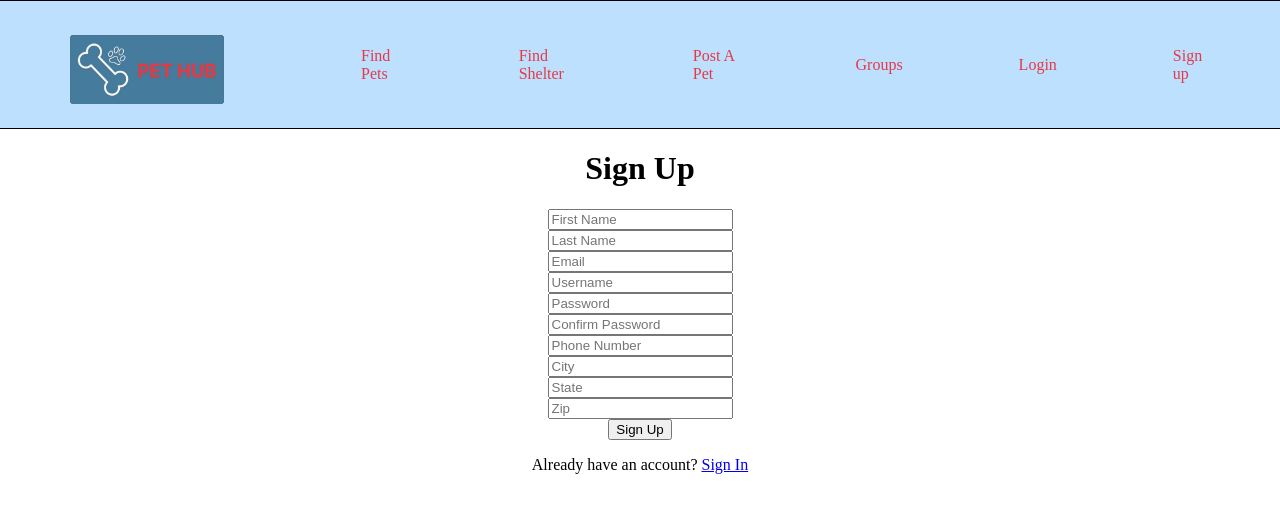
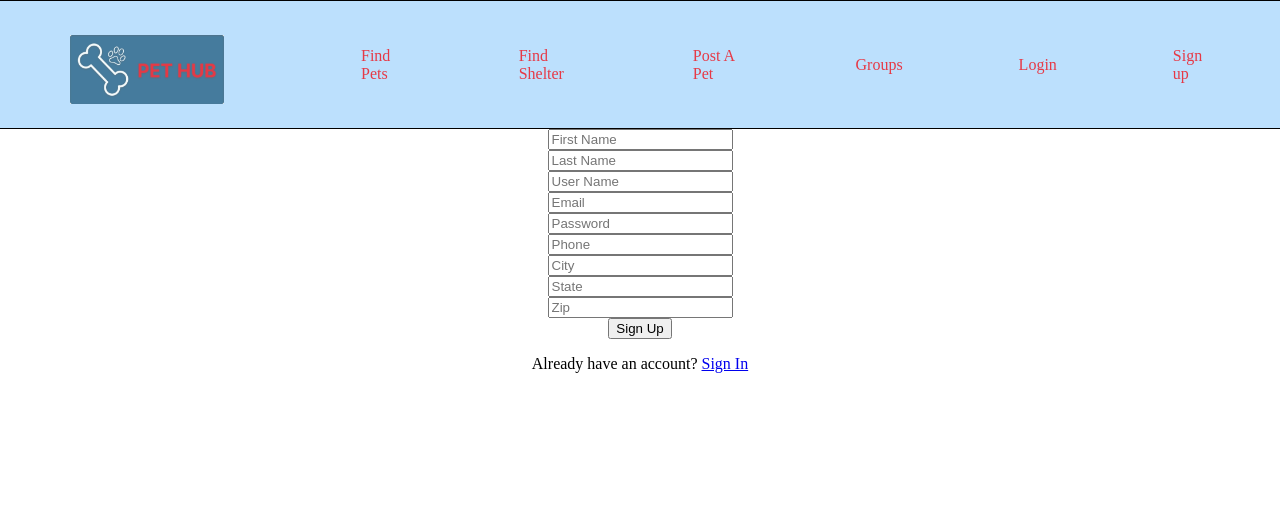
Before and after one commit to Cliffp15/Pethub, a React (Create React App) app in the folder pethub/: page /signup in a window 1280 px wide. Shown: the top 512 px of the page. Built offline with nearby package versions, Linux system fonts and the light colour scheme.

Commit message:
testing merge complications

```diff
--- a/pethub/src/pages/SignUp.jsx
+++ b/pethub/src/pages/SignUp.jsx
@@ -1,260 +1,60 @@
-// import React, { useState } from "react";
-// import axios from "axios";
-// import { useNavigate, Link } from "react-router-dom";
+import React, { useState } from "react";
+import axios from "axios";
+import { useNavigate, Link } from "react-router-dom";
 
-// const SignUp = () => {
-//   const [firstName, setFirstName] = useState("");
-//   const [lastName, setLastName] = useState("");
-//   const [email, setEmail] = useState("");
-//   const [password, setPassword] = useState("");
-//   // const [rePassword, setRePassword] = useState('');
-//   const [userName, setUserName] = useState("");
-//   const [phone, setPhone] = useState("");
-//   const [city, setCity] = useState("");
-//   const [state, setState] = useState("");
-//   const [zip, setZip] = useState("");
-//   // const [profilePicture, setProfilePicture] = useState(null);
+const SignUp = () => {
+  const [firstName, setFirstName] = useState("");
+  const [lastName, setLastName] = useState("");
+  const [email, setEmail] = useState("");
+  const [password, setPassword] = useState("");
+  // const [rePassword, setRePassword] = useState('');
+  const [userName, setUserName] = useState("");
+  const [phone, setPhone] = useState("");
+  const [city, setCity] = useState("");
+  const [state, setState] = useState("");
+  const [zip, setZip] = useState("");
+  // const [profilePicture, setProfilePicture] = useState(null);
 
-//   // let navigate = useNavigate();
-//   // const routeChange = () => {
-//   //   let path = `/`;
-//   //   navigate(path);
-//   // };
-
-//   const handleSubmit = (e) => {
-//     console.log("button was pressed");
-
-//     e.preventDefault();
-
-//     const data = {
-//       firstName: firstName,
-//       lastName: lastName,
-//       userName: userName,
-//       email: email,
-//       password: password,
-//       phone: phone,
-//       city: city,
-//       state: state,
-//       zip: zip,
-//     };
-
-//     //   const formData = new FormData();
-//     //   formData.append('firstName', firstName);
-//     //   formData.append('lastName', lastName);
-//     //  // formData.append('rePassword', rePassword);
-//     //   formData.append('userName', userName)
-//     //   formData.append('email', email);
-//     //   formData.append('password', password);
-//     //   formData.append('phone', phone);
-//     //   formData.append('city', city);
-//     //   formData.append('state', state);
-//     //   formData.append('zip', zip);
-//     // formData.append('profilePicture', profilePicture, profilePicture.name);
-
-//     axios({
-//       method: "post",
-//       url: "http://localhost:3001/signup",
-//       data: data,
-//       headers: { "Content-Type": "application/json" },
-//     })
-//       .then(function (response) {
-//         //handle success
-//         console.log(response);
-//         alert("User signed up successfully");
-//       })
-//       .catch(function (response) {
-//         //handle error
-//         console.log(response);
-//         alert("An error occurred. Please try again.");
-//       });
-
-//     // axios
-//     //   .post('http://localhost:3001/signup', formData)
-//     //   .then((res) => {
-//     //     console.log(res);
-//     //     alert('User signed up successfully');
-//     //   })
-//     //   .catch((err) => {
-//     //     console.log(err);
-//     //     alert('An error occurred. Please try again.');
-//     //   });
-//   };
-//   return (
-//     <form onSubmit={handleSubmit}>
-//       <div>
-//         <input
-//           placeholder="First Name"
-//           type="text"
-//           id="firstName"
-//           value={firstName}
-//           onChange={(e) => setFirstName(e.target.value)}
-//         />
-//       </div>
-
-//       <div>
-//         <input
-//           placeholder="Last Name"
-//           type="text"
-//           id="LastName"
-//           value={lastName}
-//           onChange={(e) => setLastName(e.target.value)}
-//         />
-//       </div>
-
-//       <div>
-//         <input
-//           placeholder="User Name"
-//           type="text"
-//           id="userName"
-//           value={userName}
-//           onChange={(e) => setUserName(e.target.value)}
-//         />
-//       </div>
-
-//       <div>
-//         <input
-//           placeholder="Email"
-//           type="text"
-//           id="email"
-//           value={email}
-//           onChange={(e) => setEmail(e.target.value)}
-//         />
-//       </div>
-
-//       <div>
-//         <input
-//           placeholder="Password"
-//           type="text"
-//           id="password"
-//           value={password}
-//           onChange={(e) => setPassword(e.target.value)}
-//         />
-//       </div>
-
-//       {/* <div>
-//         <input
-//         placeholder='Re-enter Password'
-//           type="text"
-//           id="rePassword"
-//           value={rePassword}
-//           onChange={(e) => setRePassword(e.target.value)}
-//           />
-//       </div> */}
-
-//       <div>
-//         <input
-//           placeholder="Phone"
-//           type="text"
-//           id="phone"
-//           value={phone}
-//           onChange={(e) => setPhone(e.target.value)}
-//         />
-//       </div>
-
-//       <div>
-//         <input
-//           placeholder="City"
-//           type="text"
-//           id="city"
-//           value={city}
-//           onChange={(e) => setCity(e.target.value)}
-//         />
-//       </div>
-
-//       <div>
-//         <input
-//           placeholder="State"
-//           type="text"
-//           id="state"
-//           value={state}
-//           onChange={(e) => setState(e.target.value)}
-//         />
-//       </div>
-
-//       <div>
-//         <input
-//           placeholder="Zip"
-//           type="text"
-//           id="zip"
-//           value={zip}
-//           onChange={(e) => setZip(e.target.value)}
-//         />
-//       </div>
-//       <button type="submit" onClick={handleSubmit}>
-//         {" "}
-//         Sign Up
-//       </button>
-//       <p>
-//         Already have an account? <Link to="/login">Sign In</Link>
-//       </p>
-//     </form>
-//   );
+  // let navigate = useNavigate();
+  // const routeChange = () => {
+  //   let path = `/`;
+  //   navigate(path);
   // };
 
-// export default SignUp;
+  const handleSubmit = (e) => {
+    console.log("button was pressed");
 
-import React, { useState } from "react";
-import { Link, useNavigate } from "react-router-dom";
-import axios from "axios";
+    e.preventDefault();
 
-const SignUp = (props) => {
-  const [formData, setFormData] = useState({
-    firstName: "",
-    lastName: "",
-    email: "",
-    userName: "",
-    password: "",
-    password2: "",
-    phone: "",
-    city: "",
-    state: "",
-    zip: "",
-  });
+    const data = {
+      firstName: firstName,
+      lastName: lastName,
+      userName: userName,
+      email: email,
+      password: password,
+      phone: phone,
+      city: city,
+      state: state,
+      zip: zip,
+    };
 
-  const {
-    firstName,
-    lastName,
-    email,
-    userName,
-    password,
-    password2,
-    phone,
-    city,
-    state,
-    zip,
-  } = formData;
-
-  const onChange = (e) =>
-    setFormData({ ...formData, [e.target.name]: e.target.value });
-
-  const onSubmit = async (e) => {
-    e.preventDefault();
-    if (password !== password2) {
-      console.log("Passwords do not match");
-      alert("Passwords do not match");
-    } else {
-      const newUser = {
-        firstName,
-        lastName,
-        email,
-        userName,
-        password,
-        phone,
-        city,
-        state,
-        zip,
-      };
-      if (true) {
-        navigate("/");
-      } else {
-        // Handle authentication error here
-        alert("An error occurred. Please try again.");
-      }
+    //   const formData = new FormData();
+    //   formData.append('firstName', firstName);
+    //   formData.append('lastName', lastName);
+    //  // formData.append('rePassword', rePassword);
+    //   formData.append('userName', userName)
+    //   formData.append('email', email);
+    //   formData.append('password', password);
+    //   formData.append('phone', phone);
+    //   formData.append('city', city);
+    //   formData.append('state', state);
+    //   formData.append('zip', zip);
+    // formData.append('profilePicture', profilePicture, profilePicture.name);
 
     axios({
       method: "post",
       url: "http://localhost:3001/signup",
-        data: formData,
+      data: data,
       headers: { "Content-Type": "application/json" },
     })
       .then(function (response) {
@@ -267,138 +67,338 @@ const SignUp = (props) => {
         console.log(response);
         alert("An error occurred. Please try again.");
       });
-    }
+
+    // axios
+    //   .post('http://localhost:3001/signup', formData)
+    //   .then((res) => {
+    //     console.log(res);
+    //     alert('User signed up successfully');
+    //   })
+    //   .catch((err) => {
+    //     console.log(err);
+    //     alert('An error occurred. Please try again.');
+    //   });
   };
-
-  let navigate = useNavigate();
-
   return (
-    <div className="form-container">
-      <h1>Sign Up</h1>
-      <form onSubmit={(e) => onSubmit(e)}>
-        <div className="form-group">
-          {/* <label htmlFor="name">First Name</label> */}
+    <form onSubmit={handleSubmit}>
+      <div>
         <input
           placeholder="First Name"
           type="text"
-            name="firstName"
-            id="firstName2"
+          id="firstName"
           value={firstName}
-            onChange={(e) => onChange(e)}
-            required
+          onChange={(e) => setFirstName(e.target.value)}
         />
       </div>
-        <div className="form-group">
-          {/* <label htmlFor="email">Email Address</label> */}
+
+      <div>
         <input
           placeholder="Last Name"
           type="text"
-            name="lastName"
-            id="lName2"
+          id="LastName"
           value={lastName}
-            onChange={(e) => onChange(e)}
-            required
+          onChange={(e) => setLastName(e.target.value)}
         />
       </div>
-        <div className="form-group">
-          {/* <label htmlFor="email">Email Address</label> */}
+
+      <div>
+        <input
+          placeholder="User Name"
+          type="text"
+          id="userName"
+          value={userName}
+          onChange={(e) => setUserName(e.target.value)}
+        />
+      </div>
+
+      <div>
         <input
           placeholder="Email"
-            type="email"
-            name="email"
+          type="text"
+          id="email"
           value={email}
-            onChange={(e) => onChange(e)}
-            required
+          onChange={(e) => setEmail(e.target.value)}
         />
       </div>
-        <div className="form-group">
-          {/* <label htmlFor="email">Email Address</label> */}
+
+      <div>
         <input
-            placeholder="Username"
+          placeholder="Password"
           type="text"
-            name="userName"
-            id="userName2"
-            value={userName}
-            onChange={(e) => onChange(e)}
-            required
+          id="password"
+          value={password}
+          onChange={(e) => setPassword(e.target.value)}
         />
       </div>
-        <div className="form-group">
-          {/* <label htmlFor="password">Password</label> */}
+
+      {/* <div>
         <input
-            placeholder="Password"
-            type="password"
-            name="password"
-            value={password}
-            onChange={(e) => onChange(e)}
-            required
-            minLength="6"
+        placeholder='Re-enter Password'
+          type="text"
+          id="rePassword"
+          value={rePassword}
+          onChange={(e) => setRePassword(e.target.value)}
+          />
+      </div> */}
+
+      <div>
+        <input
+          placeholder="Phone"
+          type="text"
+          id="phone"
+          value={phone}
+          onChange={(e) => setPhone(e.target.value)}
         />
       </div>
-        <div className="form-group">
-          {/* <label htmlFor="password2">Confirm Password</label> */}
-          <input
-            placeholder="Confirm Password"
-            type="password"
-            name="password2"
-            value={password2}
-            onChange={(e) => onChange(e)}
-            required
-            minLength="6"
-          />
 
-          <div className="form-group">
-            {/* <label htmlFor="phone"> Phone Number</label> */}
-            <input
-              placeholder="Phone Number"
-              type="phone"
-              name="phone"
-              value={phone}
-              onChange={(e) => onChange(e)}
-              required
-            />
-          </div>
-          <div className="form-group">
-            {/* <label htmlFor="city">City</label> */}
+      <div>
         <input
           placeholder="City"
           type="text"
-              name="city"
+          id="city"
           value={city}
-              onChange={(e) => onChange(e)}
-              required
+          onChange={(e) => setCity(e.target.value)}
         />
       </div>
-          <div className="form-group">
-            {/* <label htmlFor="state">State</label> */}
+
+      <div>
         <input
           placeholder="State"
           type="text"
-              name="state"
+          id="state"
           value={state}
-              onChange={(e) => onChange(e)}
-              required
+          onChange={(e) => setState(e.target.value)}
         />
       </div>
-          <div className="form-group">
-            {/* <label htmlFor="zip">Zip Code</label> */}
+
+      <div>
         <input
           placeholder="Zip"
           type="text"
-              name="zip"
+          id="zip"
           value={zip}
-              onChange={(e) => onChange(e)}
-              required
+          onChange={(e) => setZip(e.target.value)}
         />
       </div>
-        </div>
-        <input type="submit" value="Sign Up" onClick={onChange} />
-      </form>
+      <button type="submit" onClick={handleSubmit}>
+        {" "}
+        Sign Up
+      </button>
       <p>
         Already have an account? <Link to="/login">Sign In</Link>
       </p>
-    </div>
+    </form>
   );
 };
 
 export default SignUp;
+
+// import React, { useState } from "react";
+// import { Link, useNavigate } from "react-router-dom";
+// import axios from "axios";
+
+// const SignUp = (props) => {
+//   const [formData, setFormData] = useState({
+//     firstName: "",
+//     lastName: "",
+//     email: "",
+//     userName: "",
+//     password: "",
+//     password2: "",
+//     phone: "",
+//     city: "",
+//     state: "",
+//     zip: "",
+//   });
+
+//   const {
+//     firstName,
+//     lastName,
+//     userName,
+//     email,
+//     password,
+//     password2,
+//     phone,
+//     city,
+//     state,
+//     zip,
+//   } = formData;
+
+//   const onChange = (e) =>
+//     setFormData({ ...formData, [e.target.name]: e.target.value });
+
+//   const onSubmit = async (e) => {
+//     e.preventDefault();
+//     if (password !== password2) {
+//       console.log("Passwords do not match");
+//       alert("Passwords do not match");
+//     } else {
+//       const newUser = {
+//         firstName,
+//         lastName,
+//         email,
+//         userName,
+//         password,
+//         phone,
+//         city,
+//         state,
+//         zip,
+//       };
+//       if (true) {
+//         navigate("/");
+//       } else {
+//         // Handle authentication error here
+//         alert("An error occurred. Please try again.");
+//       }
+
+//       axios({
+//         method: "post",
+//         url: "http://localhost:3001/signup",
+//         data: formData,
+//         headers: { "Content-Type": "application/json" },
+//       })
+//         .then(function (response) {
+//           //handle success
+//           console.log(response);
+//           alert("User signed up successfully");
+//         })
+//         .catch(function (response) {
+//           //handle error
+//           console.log(response);
+//           alert("An error occurred. Please try again.");
+//         });
+//     }
+//   };
+
+//   let navigate = useNavigate();
+
+//   return (
+//     <div className="form-container">
+//       <h1>Sign Up</h1>
+//       <form onSubmit={(e) => onSubmit(e)}>
+//         <div className="form-group">
+//           {/* <label htmlFor="name">First Name</label> */}
+//           <input
+//             placeholder="First Name"
+//             type="text"
+//             name="firstName"
+//             id="firstName2"
+//             value={firstName}
+//             onChange={(e) => onChange(e)}
+//             required
+//           />
+//         </div>
+//         <div className="form-group">
+//           {/* <label htmlFor="email">Email Address</label> */}
+//           <input
+//             placeholder="Last Name"
+//             type="text"
+//             name="lastName"
+//             id="lName2"
+//             value={lastName}
+//             onChange={(e) => onChange(e)}
+//             required
+//           />
+//         </div>
+//         <div className="form-group">
+//           {/* <label htmlFor="email">Email Address</label> */}
+//           <input
+//             placeholder="Email"
+//             type="email"
+//             name="email"
+//             value={email}
+//             onChange={(e) => onChange(e)}
+//             required
+//           />
+//         </div>
+//         <div className="form-group">
+//           {/* <label htmlFor="email">Email Address</label> */}
+//           <input
+//             placeholder="Username"
+//             type="text"
+//             name="userName"
+//             id="userName2"
+//             value={userName}
+//             onChange={(e) => onChange(e)}
+//             required
+//           />
+//         </div>
+//         <div className="form-group">
+//           {/* <label htmlFor="password">Password</label> */}
+//           <input
+//             placeholder="Password"
+//             type="password"
+//             name="password"
+//             value={password}
+//             onChange={(e) => onChange(e)}
+//             required
+//             minLength="6"
+//           />
+//         </div>
+//         <div className="form-group">
+//           {/* <label htmlFor="password2">Confirm Password</label> */}
+//           <input
+//             placeholder="Confirm Password"
+//             type="password"
+//             name="password2"
+//             value={password2}
+//             onChange={(e) => onChange(e)}
+//             required
+//             minLength="6"
+//           />
+
+//           <div className="form-group">
+//             {/* <label htmlFor="phone"> Phone Number</label> */}
+//             <input
+//               placeholder="Phone Number"
+//               type="phone"
+//               name="phone"
+//               value={phone}
+//               onChange={(e) => onChange(e)}
+//               required
+//             />
+//           </div>
+//           <div className="form-group">
+//             {/* <label htmlFor="city">City</label> */}
+//             <input
+//               placeholder="City"
+//               type="text"
+//               name="city"
+//               value={city}
+//               onChange={(e) => onChange(e)}
+//               required
+//             />
+//           </div>
+//           <div className="form-group">
+//             {/* <label htmlFor="state">State</label> */}
+//             <input
+//               placeholder="State"
+//               type="text"
+//               name="state"
+//               value={state}
+//               onChange={(e) => onChange(e)}
+//               required
+//             />
+//           </div>
+//           <div className="form-group">
+//             {/* <label htmlFor="zip">Zip Code</label> */}
+//             <input
+//               placeholder="Zip"
+//               type="text"
+//               name="zip"
+//               value={zip}
+//               onChange={(e) => onChange(e)}
+//               required
+//             />
+//           </div>
+//         </div>
+//         <input type="submit" value="Sign Up" onClick={onChange} />
+//       </form>
+//       <p>
+//         Already have an account? <Link to="/login">Sign In</Link>
+//       </p>
+//     </div>
+//   );
+// };
+
+// export default SignUp;
```
Lines whose indentation alone changed are shown as unchanged.
